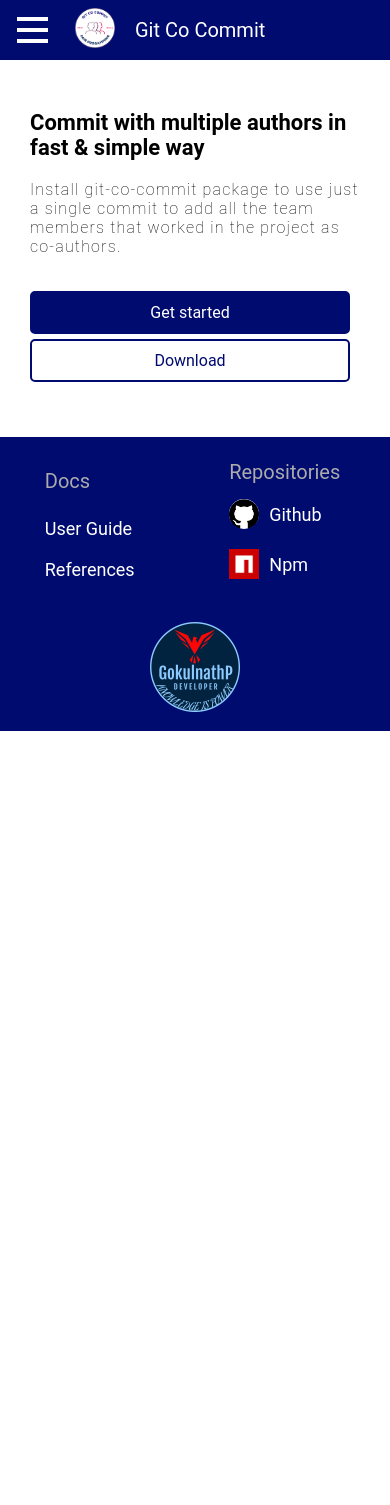
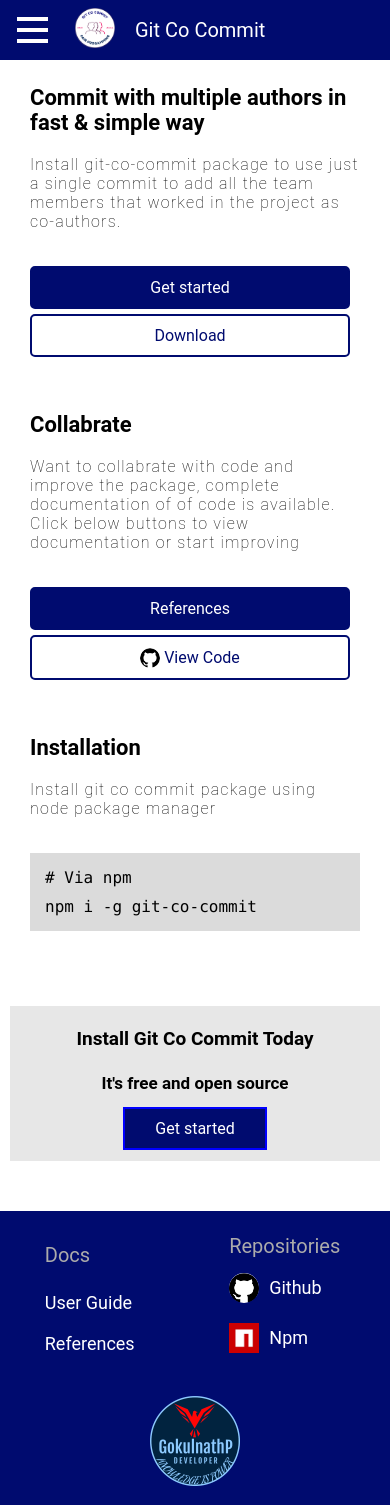
Before and after one commit to git-co-commit/git-co-commit.github.io, a React (Create React App) app: page / in a window 390 px wide. Before the commit the page ends 844 px from the top, so only its background shows below. Built offline with nearby package versions, Linux system fonts and the light colour scheme.

Commit message:
Home page finished

```diff
--- a/src/pages/Home/Body1/Body1.module.css
+++ b/src/pages/Home/Body1/Body1.module.css
@@ -56,7 +56,8 @@
 }
 
 .Image {
-	max-width: 50%;
+	width: 50%;
+	max-width: 450px;
 	text-align: center;
 }
 
@@ -66,13 +67,16 @@
 
 @media (max-width: 700px) {
 	.Body {
-		padding: 50px 30px;
+		flex-direction: column;
+		padding: 0px 30px;
 	}
 	.Image {
 		display: none;
 	}
 	.Content {
 		width: 100%;
+		padding-bottom: 25px;
+		padding-top: 25px;
 	}
 }
 
--- /dev/null
+++ b/src/pages/Home/Body2/Body2.js
@@ -0,0 +1,38 @@
+import React from 'react';
+import { Link } from 'react-router-dom';
+
+import Github from '../../../img/github.png';
+import class1 from '../Body1/Body1.module.css';
+import class2 from './Body2.module.css';
+
+let classes = {
+    ...class1,
+    ...class2
+}
+
+const Body2 = () => {
+    return (
+        <div className={classes.Body}>
+            <div className={classes.Content}>
+                <h1 className={classes.Heading}>Collabrate</h1>
+                <p className={classes.Para}>Want to collabrate with code and improve the package, complete documentation of of code is available. Click below buttons to view documentation or start improving</p>
+                <div className={classes.Btns}>
+                    <Link to='/' className={[classes.Btn, classes.Start].join(' ')} >References</Link>
+                    <a href="https://github.com/git-co-commit/git-co-commit" target="_blank" rel="noopener noreferrer" className={[classes.Btn, classes.Download].join(' ')} >
+                        <img src={Github} alt="Github" className={classes.Github} /> <span className={classes.View}>View Code</span>
+                    </a>
+                </div>
+            </div>
+            <div className={classes.Content}>
+                <h1 className={classes.Heading}>Installation</h1>
+                <p className={classes.Para}>Install git co commit package using node package manager</p>
+                <code className={classes.Code}>
+                    <span># Via npm </span>
+                    <span>npm i -g git-co-commit</span>
+                </code>
+            </div>
+        </div>
+    )
+}
+
+export default Body2;
--- /dev/null
+++ b/src/pages/Home/Body2/Body2.module.css
@@ -0,0 +1,20 @@
+.Github {
+	height: 20px;
+	border-radius: 50%;
+}
+
+.Code {
+	display: block;
+	background-color: #dbdbdb;
+	padding: 10px;
+}
+
+.Code span {
+	display: block;
+	padding: 5px;
+}
+
+.Github,
+.View {
+	vertical-align: middle;
+}
--- /dev/null
+++ b/src/pages/Home/Body3/Body3.js
@@ -0,0 +1,16 @@
+import React from 'react';
+import { Link } from 'react-router-dom';
+
+import classes from './Body3.module.css';
+
+const Body3 = () => {
+    return (
+        <div className={classes.Body}>
+            <h1 className={classes.Title}>Install Git Co Commit Today</h1>
+            <h2 className={classes.SubTitle}>It's free and open source</h2>
+            <Link className={classes.Button} to='/'>Get started</Link>
+        </div>
+    );
+}
+
+export default Body3;
--- /dev/null
+++ b/src/pages/Home/Body3/Body3.module.css
@@ -0,0 +1,53 @@
+.Body {
+	text-align: center;
+	max-width: 900px;
+	margin: 50px auto;
+	background-color: #e7e7e7;
+	padding: 50px;
+	line-height: 55px;
+}
+
+.Button {
+	background-color: #000b6f;
+	color: white;
+	padding: 10px 30px;
+	border: 2px solid blue;
+	text-decoration: none;
+}
+
+.Button:hover {
+	background-color: blue;
+}
+
+@media (max-width: 925px) {
+	.Body {
+		margin: 50px 20px;
+	}
+}
+
+@media (max-width: 600px) {
+	.Body {
+		padding: 20px 0;
+		line-height: 50px;
+	}
+	.Title {
+		font-size: 24px;
+	}
+	.SubTitle {
+		font-size: 20px;
+	}
+}
+
+@media (max-width: 400px) {
+	.Body {
+		margin: 50px 10px;
+		padding: 10px 0;
+		line-height: 45px;
+	}
+	.Title {
+		font-size: 19px;
+	}
+	.SubTitle {
+		font-size: 17px;
+	}
+}
--- a/src/pages/Home/Home.js
+++ b/src/pages/Home/Home.js
@@ -1,11 +1,15 @@
 import React from 'react';
 
 import Body1 from './Body1/Body1';
+import Body2 from './Body2/Body2';
+import Body3 from './Body3/Body3';
 
 const Home = () => {
     return (
         <div>
             <Body1 />
+            <Body2 />
+            <Body3 />
         </div>
     )
 }
```
